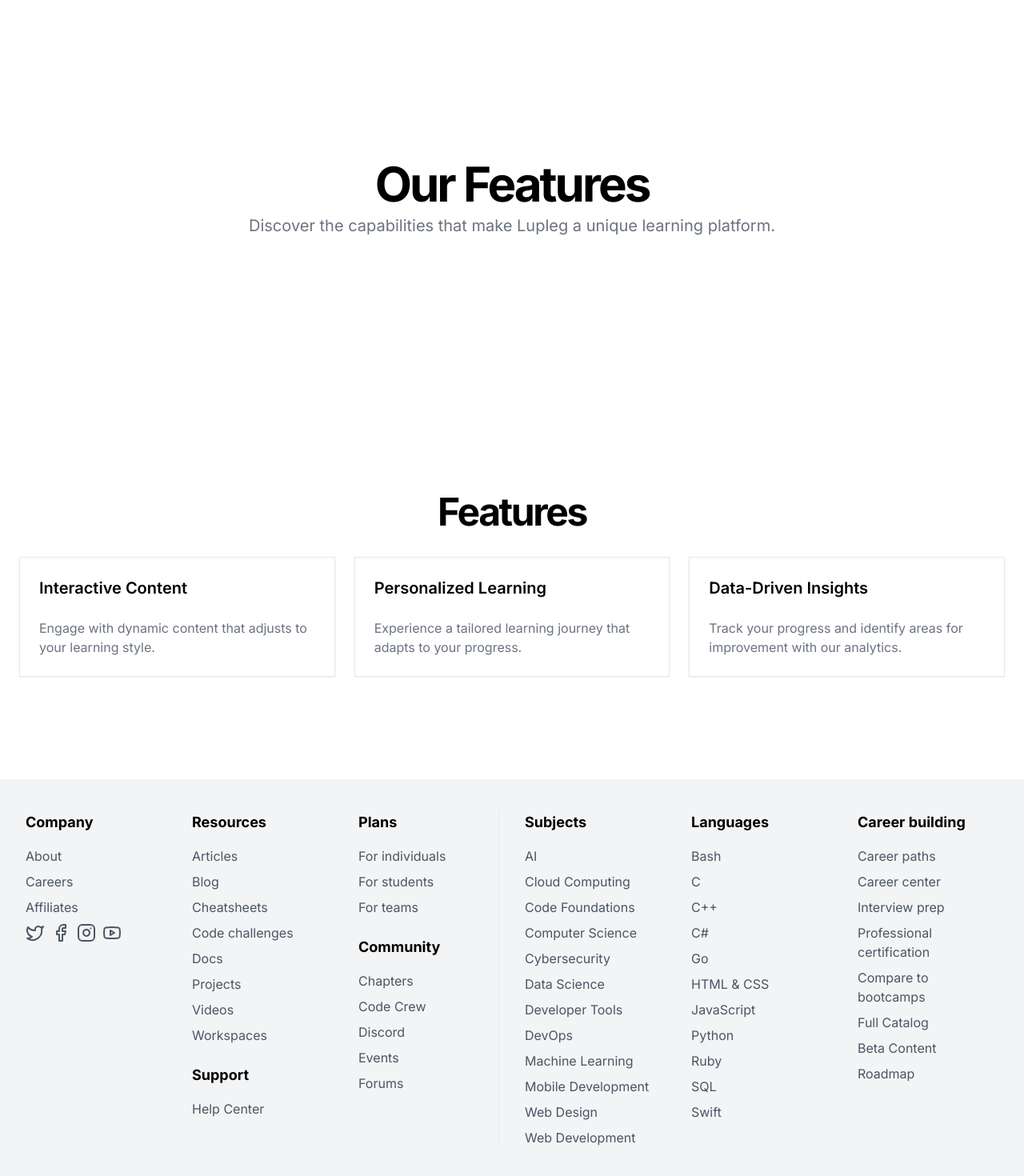
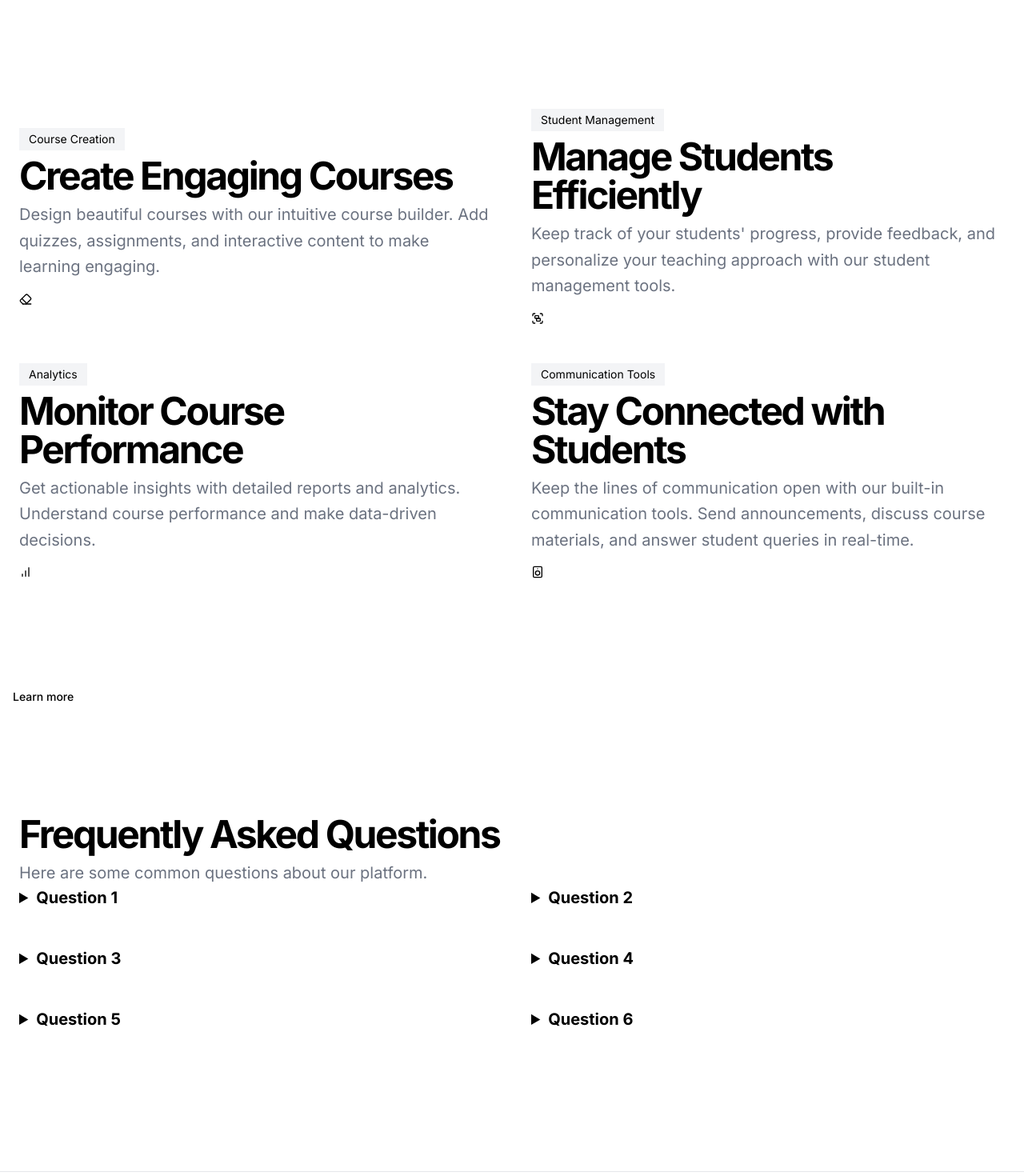
Before and after one commit to Lupleg-dev/React_Tutorials, a Next.js app: page /features in a window 1280 px wide. Shown: the part 80-1550 px from the top of the page at 80% size. Built offline with nearby package versions, Linux system fonts and the light colour scheme.

Commit message:
added features images

```diff
--- a/app/features/page.js
+++ b/app/features/page.js
@@ -1,76 +1,264 @@
-import { CardHeader, CardContent, Card } from "@/components/ui/card";
+/**
+ * v0 by Vercel.
+ * @see https://v0.dev/t/KT9APtydfEy
+ */
+import { Button } from "@/components/ui/button";
 
 export default function Component() {
   return (
-    <div className="flex flex-col min-h-screen">
-      <main className="flex-1">
-        <section
-          className="w-full py-12 md:py-24 lg:py-32 xl:py-48 bg-cover bg-center"
-          style={{
-            backgroundImage: '"url("/placeholder.svg?height=600&width=800")"',
-          }}
-        >
-          <div className="container px-4 md:px-6">
-            <div className="flex flex-col items-center space-y-4 text-center">
+    <>
+      <div className="w-full py-12 md:py-24 lg:py-32">
+        <div className="container px-4 md:px-6">
+          <div className="grid items-center gap-6 lg:grid-cols-2 lg:gap-12 xl:grid-cols-2">
+            <div className="flex flex-col justify-center space-y-4">
               <div className="space-y-2">
-                <h1 className="text-3xl font-bold tracking-tighter sm:text-4xl md:text-5xl lg:text-6xl/none">
-                  Our Features
-                </h1>
-                <p className="mx-auto max-w-[700px] text-gray-500 md:text-xl dark:text-gray-400">
-                  Discover the capabilities that make Lupleg a unique learning
-                  platform.
+                <div className="inline-block rounded-lg bg-gray-100 px-3 py-1 text-sm dark:bg-gray-800">
+                  Course Creation
+                </div>
+                <h2 className="text-3xl font-bold tracking-tighter sm:text-5xl">
+                  Create Engaging Courses
+                </h2>
+                <p className="max-w-[600px] text-gray-500 md:text-xl/relaxed lg:text-base/relaxed xl:text-xl/relaxed dark:text-gray-400">
+                  Design beautiful courses with our intuitive course builder.
+                  Add quizzes, assignments, and interactive content to make
+                  learning engaging.
+                </p>
+              </div>
+              <EraserIcon className="w-4 h-4" />
+            </div>
+            <div className="flex flex-col justify-center space-y-4">
+              <div className="space-y-2">
+                <div className="inline-block rounded-lg bg-gray-100 px-3 py-1 text-sm dark:bg-gray-800">
+                  Student Management
+                </div>
+                <h2 className="text-3xl font-bold tracking-tighter sm:text-5xl">
+                  Manage Students Efficiently
+                </h2>
+                <p className="max-w-[600px] text-gray-500 md:text-xl/relaxed lg:text-base/relaxed xl:text-xl/relaxed dark:text-gray-400">
+                  Keep track of your students' progress, provide feedback, and
+                  personalize your teaching approach with our student management
+                  tools.
+                </p>
+              </div>
+              <GroupIcon className="w-4 h-4" />
+            </div>
+            <div className="flex flex-col justify-center space-y-4">
+              <div className="space-y-2">
+                <div className="inline-block rounded-lg bg-gray-100 px-3 py-1 text-sm dark:bg-gray-800">
+                  Analytics
+                </div>
+                <h2 className="text-3xl font-bold tracking-tighter sm:text-5xl">
+                  Monitor Course Performance
+                </h2>
+                <p className="max-w-[600px] text-gray-500 md:text-xl/relaxed lg:text-base/relaxed xl:text-xl/relaxed dark:text-gray-400">
+                  Get actionable insights with detailed reports and analytics.
+                  Understand course performance and make data-driven decisions.
+                </p>
+              </div>
+              <BarChartIcon className="w-4 h-4" />
+            </div>
+            <div className="flex flex-col justify-center space-y-4">
+              <div className="space-y-2">
+                <div className="inline-block rounded-lg bg-gray-100 px-3 py-1 text-sm dark:bg-gray-800">
+                  Communication Tools
+                </div>
+                <h2 className="text-3xl font-bold tracking-tighter sm:text-5xl">
+                  Stay Connected with Students
+                </h2>
+                <p className="max-w-[600px] text-gray-500 md:text-xl/relaxed lg:text-base/relaxed xl:text-xl/relaxed dark:text-gray-400">
+                  Keep the lines of communication open with our built-in
+                  communication tools. Send announcements, discuss course
+                  materials, and answer student queries in real-time.
+                </p>
+              </div>
+              <SpeakerIcon className="w-4 h-4" />
+            </div>
+          </div>
+        </div>
+      </div>
+      <Button variant="link">Learn more</Button>
+      <div className="w-full py-12 md:py-24 lg:py-32">
+        <div className="container px-4 md:px-6">
+          <div className="flex flex-col justify-center space-y-4">
+            <div className="space-y-2">
+              <h2 className="text-3xl font-bold tracking-tighter sm:text-5xl">
+                Frequently Asked Questions
+              </h2>
+              <p className="max-w-[600px] text-gray-500 md:text-xl/relaxed lg:text-base/relaxed xl:text-xl/relaxed dark:text-gray-400">
+                Here are some common questions about our platform.
+              </p>
+            </div>
+          </div>
+          <div className="grid items-center gap-6 lg:grid-cols-2 lg:gap-12 xl:grid-cols-2">
+            <details className="flex flex-col justify-center space-y-4">
+              <summary className="text-xl font-bold cursor-pointer">
+                Question 1
+              </summary>
+              <p className="text-gray-500 md:text-base/relaxed lg:text-sm/relaxed xl:text-base/relaxed dark:text-gray-400">
+                Answer to question 1
+              </p>
+            </details>
+            <details className="flex flex-col justify-center space-y-4">
+              <summary className="text-xl font-bold cursor-pointer">
+                Question 2
+              </summary>
+              <p className="text-gray-500 md:text-base/relaxed lg:text-sm/relaxed xl:text-base/relaxed dark:text-gray-400">
+                Answer to question 2
+              </p>
+            </details>
+            <details className="flex flex-col justify-center space-y-4">
+              <summary className="text-xl font-bold cursor-pointer">
+                Question 3
+              </summary>
+              <p className="text-gray-500 md:text-base/relaxed lg:text-sm/relaxed xl:text-base/relaxed dark:text-gray-400">
+                Answer to question 3
+              </p>
+            </details>
+            <details className="flex flex-col justify-center space-y-4">
+              <summary className="text-xl font-bold cursor-pointer">
+                Question 4
+              </summary>
+              <p className="text-gray-500 md:text-base/relaxed lg:text-sm/relaxed xl:text-base/relaxed dark:text-gray-400">
+                Answer to question 4
+              </p>
+            </details>
+            <details className="flex flex-col justify-center space-y-4">
+              <summary className="text-xl font-bold cursor-pointer">
+                Question 5
+              </summary>
+              <p className="text-gray-500 md:text-base/relaxed lg:text-sm/relaxed xl:text-base/relaxed dark:text-gray-400">
+                Answer to question 5
+              </p>
+            </details>
+            <details className="flex flex-col justify-center space-y-4">
+              <summary className="text-xl font-bold cursor-pointer">
+                Question 6
+              </summary>
+              <p className="text-gray-500 md:text-base/relaxed lg:text-sm/relaxed xl:text-base/relaxed dark:text-gray-400">
+                Answer to question 6
+              </p>
+            </details>
+          </div>
+        </div>
+      </div>
+      <hr className="border-t border-gray-200 dark:border-gray-700 w-full my-12" />
+      <div className="w-full py-12 md:py-24 lg:py-32">
+        <div className="container px-4 md:px-6">
+          <div className="grid items-center gap-6 lg:grid-cols-2 lg:gap-12 xl:grid-cols-2">
+            <div className="flex flex-col justify-center space-y-4">
+              <div className="space-y-2">
+                <h2 className="text-3xl font-bold tracking-tighter sm:text-5xl">
+                  Engage with Our Community
+                </h2>
+                <p className="max-w-[600px] text-gray-500 md:text-xl/relaxed lg:text-base/relaxed xl:text-xl/relaxed dark:text-gray-400">
+                  Connect with like-minded educators, share ideas, and grow
+                  together in our vibrant community.
                 </p>
               </div>
             </div>
-          </div>
-        </section>
-        <section className="w-full py-12 md:py-24 lg:py-32">
-          <div className="container px-4 md:px-6">
-            <h2 className="text-3xl font-bold tracking-tighter text-center sm:text-5xl">
-              Features
-            </h2>
-            <div className="grid grid-cols-1 md:grid-cols-2 lg:grid-cols-3 gap-6 mt-8">
-              <Card>
-                <CardHeader>
-                  <h3 className="text-xl font-semibold">Interactive Content</h3>
-                </CardHeader>
-                <CardContent>
-                  <p className="text-gray-500">
-                    Engage with dynamic content that adjusts to your learning
-                    style.
-                  </p>
-                </CardContent>
-              </Card>
-              <Card>
-                <CardHeader>
-                  <h3 className="text-xl font-semibold">
-                    Personalized Learning
-                  </h3>
-                </CardHeader>
-                <CardContent>
-                  <p className="text-gray-500">
-                    Experience a tailored learning journey that adapts to your
-                    progress.
-                  </p>
-                </CardContent>
-              </Card>
-              <Card>
-                <CardHeader>
-                  <h3 className="text-xl font-semibold">
-                    Data-Driven Insights
-                  </h3>
-                </CardHeader>
-                <CardContent>
-                  <p className="text-gray-500">
-                    Track your progress and identify areas for improvement with
-                    our analytics.
-                  </p>
-                </CardContent>
-              </Card>
+            <div className="flex justify-center">
+              <img
+                alt="Community"
+                className="object-cover w-full h-auto rounded-xl shadow-lg"
+                height="600"
+                src="/features.jpg"
+                style={{
+                  aspectRatio: "600/600",
+                  objectFit: "cover",
+                }}
+                width="600"
+              />
             </div>
           </div>
-        </section>
-      </main>
-    </div>
+        </div>
+      </div>
+    </>
   );
 }
+
+function BarChartIcon(props) {
+  return (
+    <svg
+      {...props}
+      xmlns="http://www.w3.org/2000/svg"
+      width="24"
+      height="24"
+      viewBox="0 0 24 24"
+      fill="none"
+      stroke="currentColor"
+      strokeWidth="2"
+      strokeLinecap="round"
+      strokeLinejoin="round"
+    >
+      <line x1="12" x2="12" y1="20" y2="10" />
+      <line x1="18" x2="18" y1="20" y2="4" />
+      <line x1="6" x2="6" y1="20" y2="16" />
+    </svg>
+  );
+}
+
+function EraserIcon(props) {
+  return (
+    <svg
+      {...props}
+      xmlns="http://www.w3.org/2000/svg"
+      width="24"
+      height="24"
+      viewBox="0 0 24 24"
+      fill="none"
+      stroke="currentColor"
+      strokeWidth="2"
+      strokeLinecap="round"
+      strokeLinejoin="round"
+    >
+      <path d="m7 21-4.3-4.3c-1-1-1-2.5 0-3.4l9.6-9.6c1-1 2.5-1 3.4 0l5.6 5.6c1 1 1 2.5 0 3.4L13 21" />
+      <path d="M22 21H7" />
+      <path d="m5 11 9 9" />
+    </svg>
+  );
+}
+
+function GroupIcon(props) {
+  return (
+    <svg
+      {...props}
+      xmlns="http://www.w3.org/2000/svg"
+      width="24"
+      height="24"
+      viewBox="0 0 24 24"
+      fill="none"
+      stroke="currentColor"
+      strokeWidth="2"
+      strokeLinecap="round"
+      strokeLinejoin="round"
+    >
+      <path d="M3 7V5c0-1.1.9-2 2-2h2" />
+      <path d="M17 3h2c1.1 0 2 .9 2 2v2" />
+      <path d="M21 17v2c0 1.1-.9 2-2 2h-2" />
+      <path d="M7 21H5c-1.1 0-2-.9-2-2v-2" />
+      <rect width="7" height="5" x="7" y="7" rx="1" />
+      <rect width="7" height="5" x="10" y="12" rx="1" />
+    </svg>
+  );
+}
+
+function SpeakerIcon(props) {
+  return (
+    <svg
+      {...props}
+      xmlns="http://www.w3.org/2000/svg"
+      width="24"
+      height="24"
+      viewBox="0 0 24 24"
+      fill="none"
+      stroke="currentColor"
+      strokeWidth="2"
+      strokeLinecap="round"
+      strokeLinejoin="round"
+    >
+      <rect width="16" height="20" x="4" y="2" rx="2" ry="2" />
+      <circle cx="12" cy="14" r="4" />
+      <line x1="12" x2="12.01" y1="6" y2="6" />
+    </svg>
+  );
+}
```
Also changed, not shown: public/features.jpg (added).
